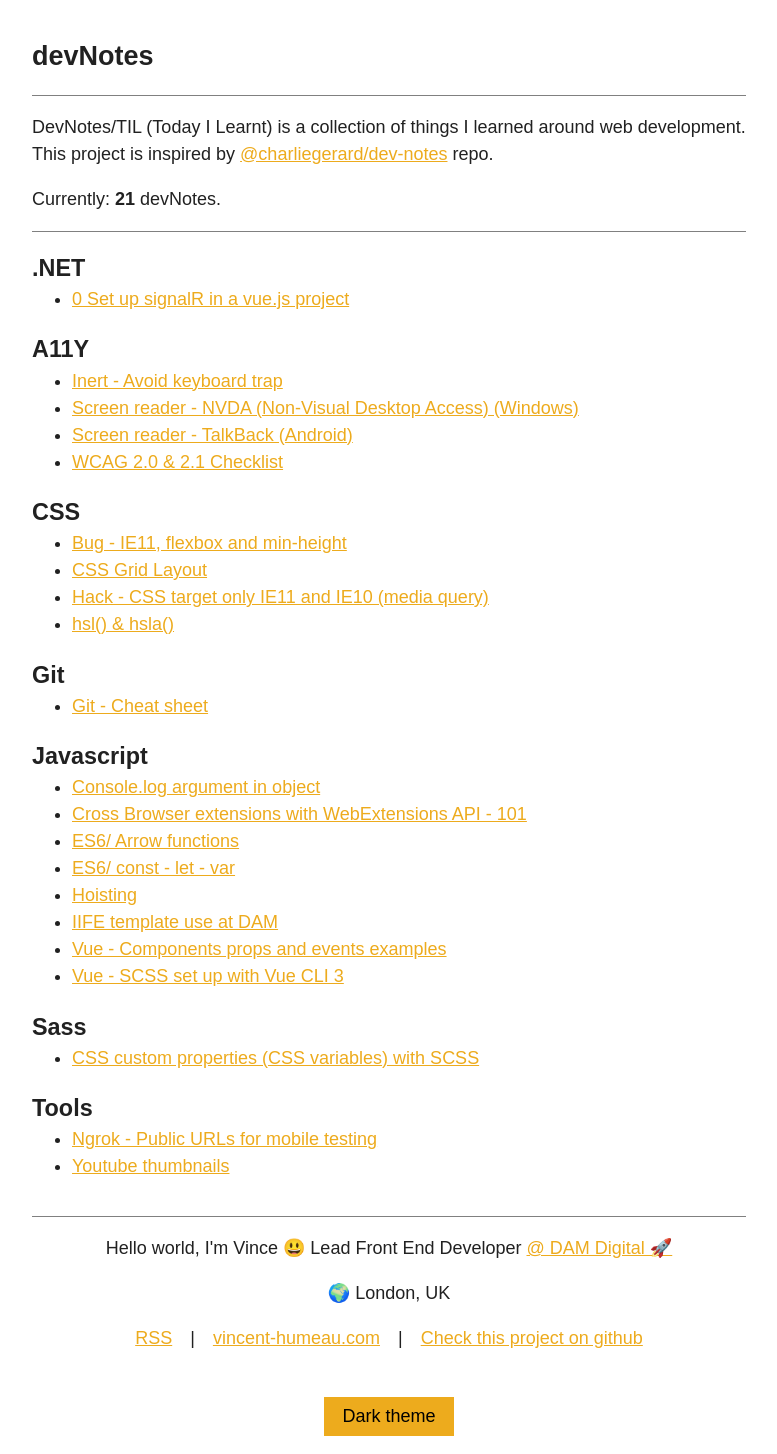
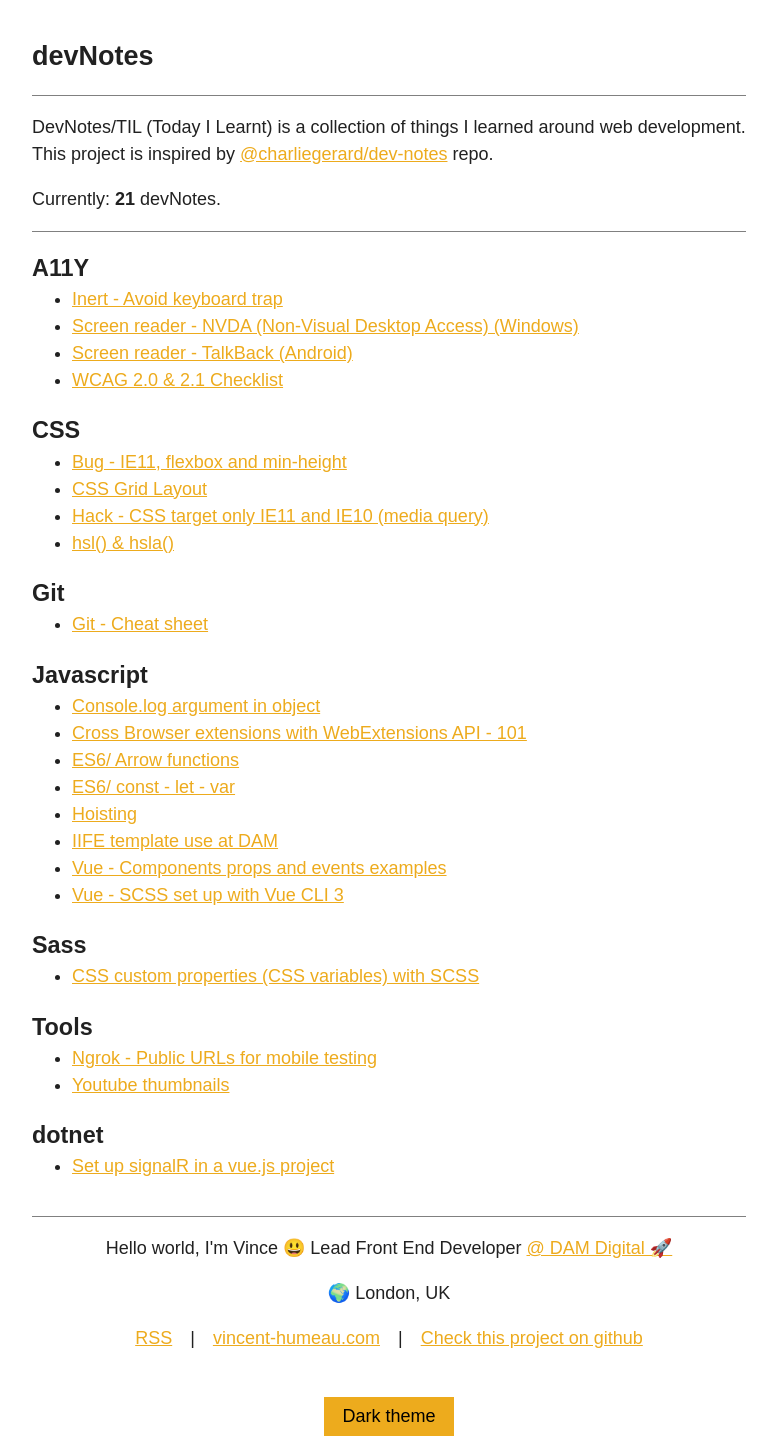
Before and after one commit to vinceumo/devNotes, a Jekyll site: the page built from index.md, in a window 1280 px wide. Shown: the whole page, without its empty margins (251-1028 px from the left). Built offline with Jekyll 4.4.1, drawn with Linux system fonts in a browser that asks for light colours; a script that is not in the unit is left out.

Commit message:
change cat to fix urls

```diff
--- a/_posts/dotnet/2018-10-29-signalR.md
+++ b/_posts/dotnet/2018-10-29-signalR.md
@@ -1,8 +1,8 @@
 ---
 layout: post
-title: "0 Set up signalR in a vue.js project"
+title: "Set up signalR in a vue.js project"
 date: 2018-10-29 17:50:00 +0100
-categories: .NET
+categories: dotnet
 ---
 
 SignalR is an ASP.NET library for real-time applications. It uses the WebSockets API:
```
Also changed, not shown: _drafts/2018-10-19-basics.md (+1 -1 lines).
